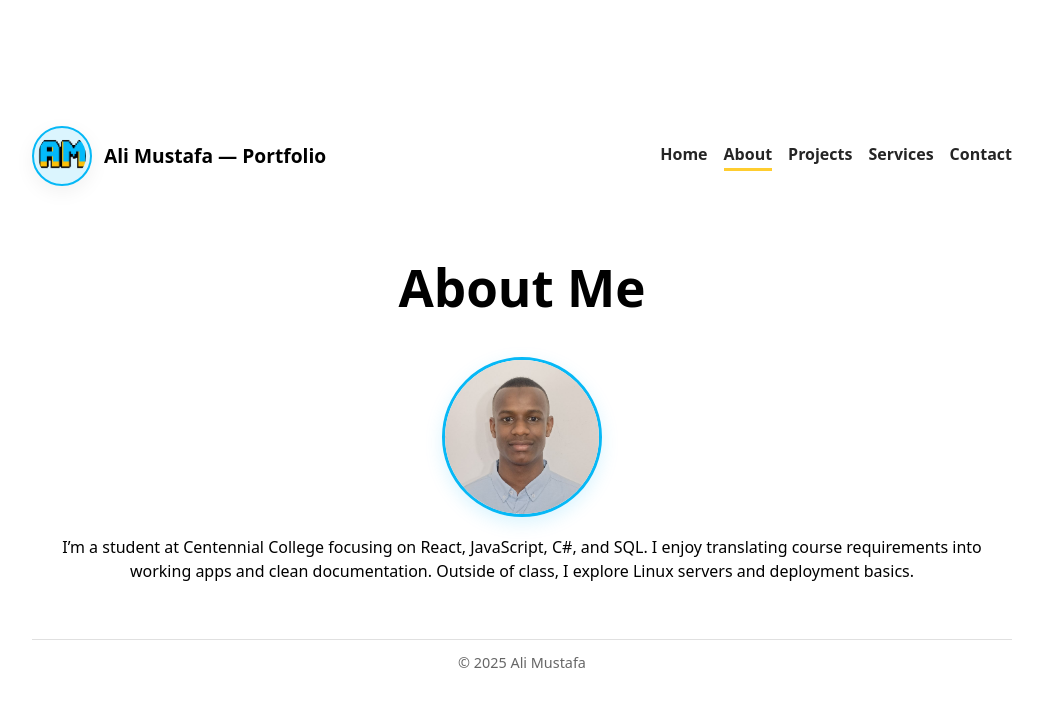
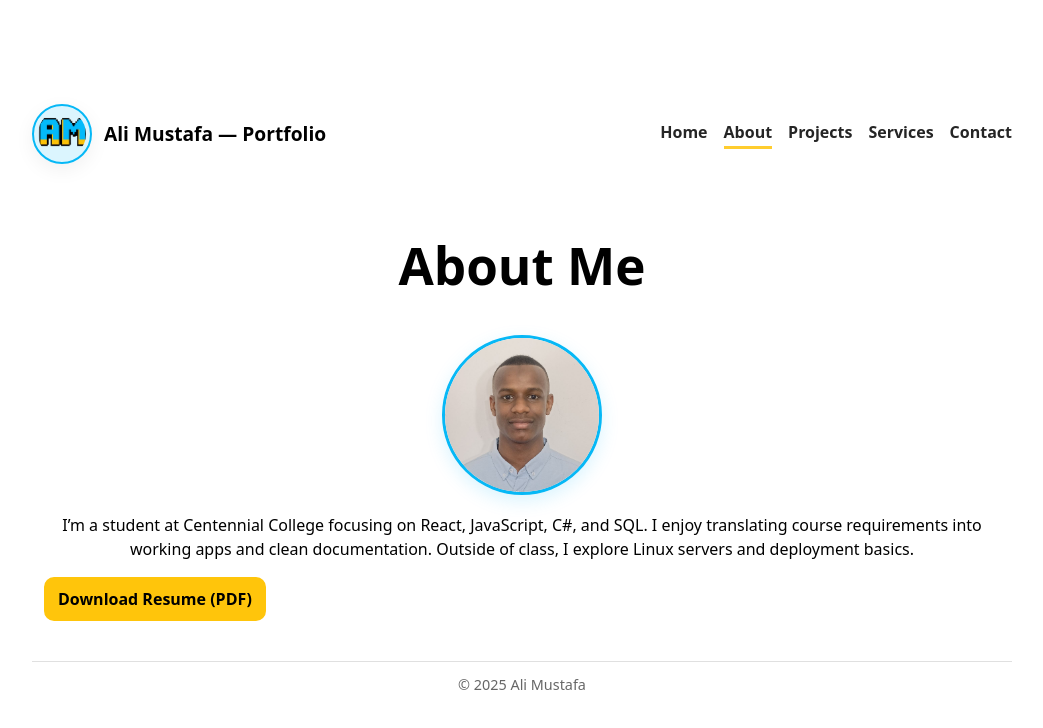
Before and after one commit to Banakai1594/COMP229-2025.003, a React (Vite) app: page /about in a window 1280 px wide. Shown: the top 728 px of the page, without its empty margins (118-1161 px from the left). Built offline with nearby package versions, Linux system fonts and the light colour scheme.

Commit message:
Adding Resume

```diff
--- a/src/components/About.jsx
+++ b/src/components/About.jsx
@@ -1,15 +1,22 @@
 import photo from "../assets/profile.jpg";
+import resumePdf from "../assets/ali-mustafa-resume.pdf";
 
 export default function About() {
   return (
     <section className="section">
       <h1>About Me</h1>
       <img src={photo} alt="Ali Mustafa" className="avatar" />
-      <p style={{marginTop:12}}>
+      <p style={{ marginTop: 12 }}>
         I’m a student at Centennial College focusing on React, JavaScript, C#, and SQL.
         I enjoy translating course requirements into working apps and clean documentation.
         Outside of class, I explore Linux servers and deployment basics.
       </p>
+
+      <div className="btnrow" style={{ marginTop: 10 }}>
+        <a className="btn accent" href={resumePdf} target="_blank" rel="noreferrer">
+          Download Resume (PDF)
+        </a>
+      </div>
     </section>
   );
 }
```
Also changed, not shown: 1 other file (tests, documents, lock files or other folders).
